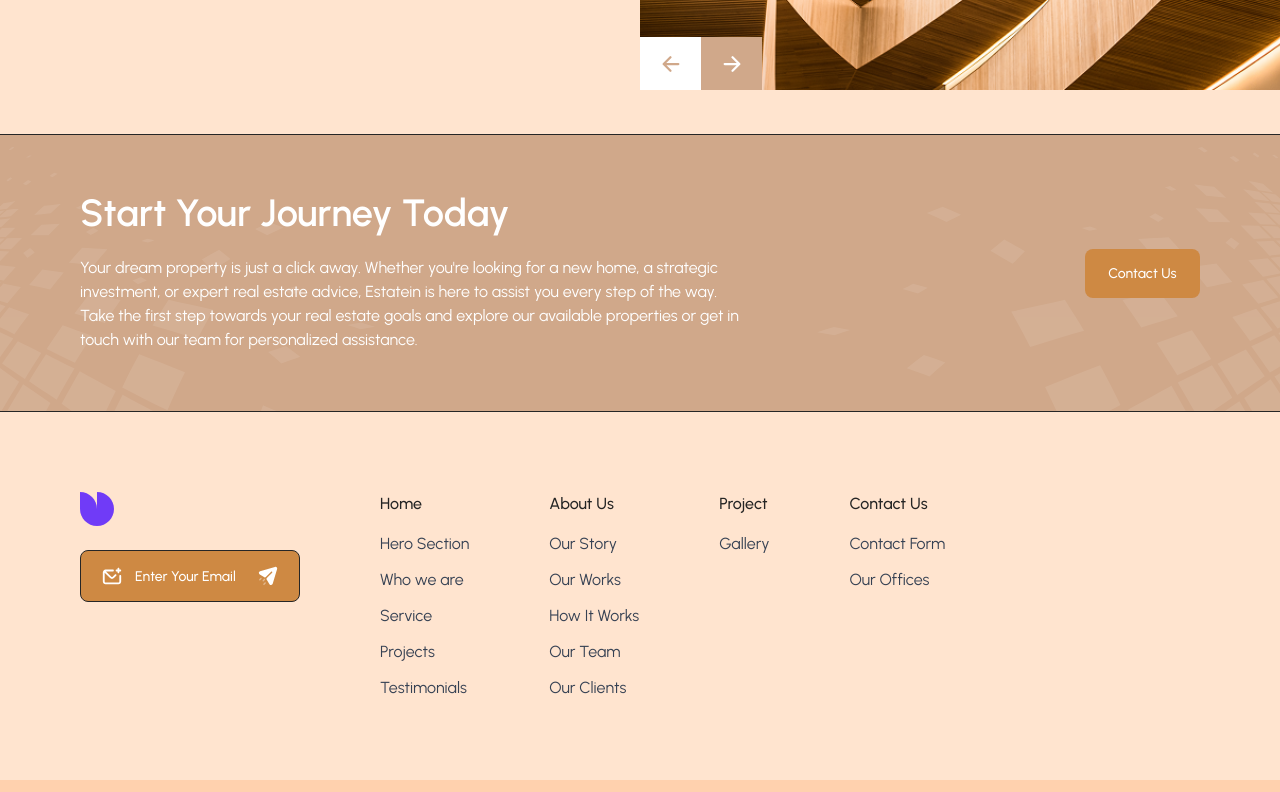
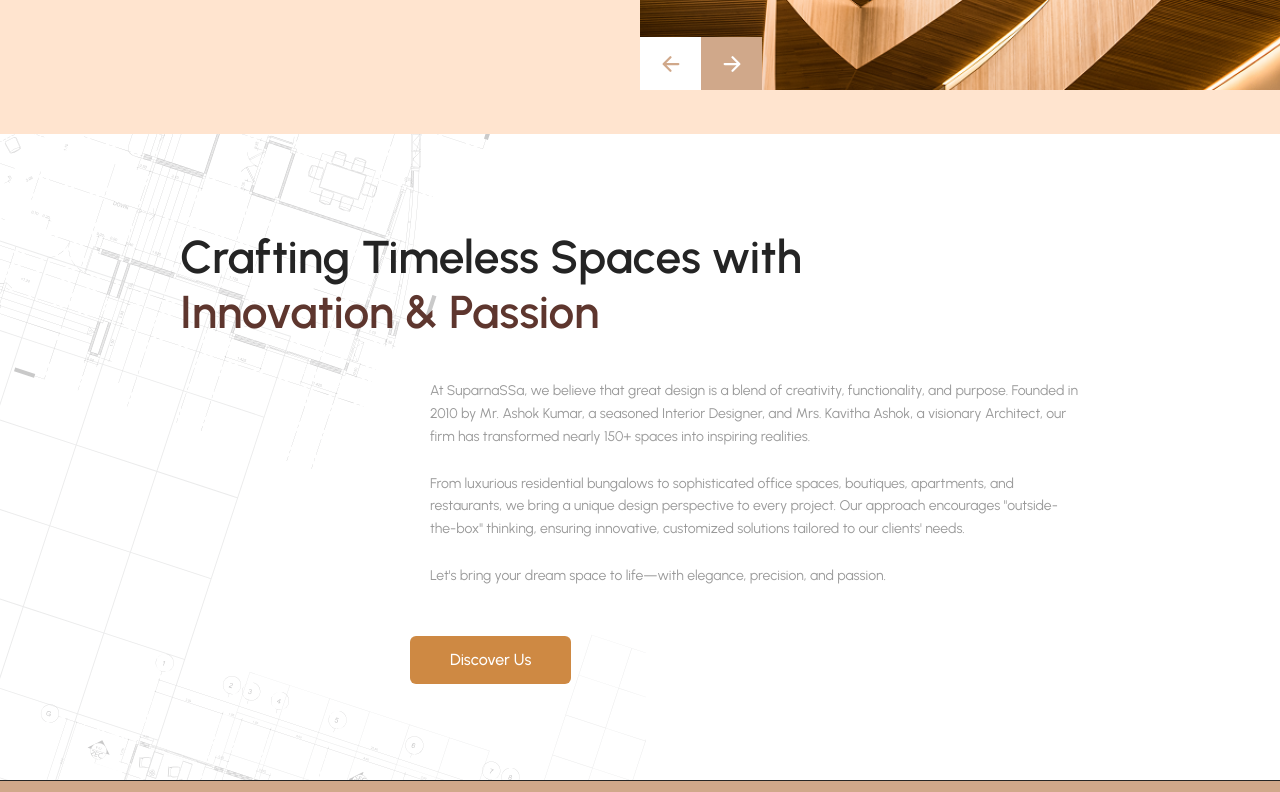
Before and after one commit to piyushappinessworld/suparnassa-frontend, a Next.js app: page / in a window 1280 px wide. Shown: the part 700-1492 px from the top of the page. Built offline with nearby package versions, Linux system fonts and the light colour scheme.

Commit message:
discover us section completed

```diff
--- a/app/page.js
+++ b/app/page.js
@@ -5,7 +5,7 @@ export default function Home() {
   return (
     <div className="w-full">
       <Banner />
-      {/* <Discover/> */}
+      <Discover/>
     </div>
   );
 }
--- a/components/Discover/Discover.jsx
+++ b/components/Discover/Discover.jsx
@@ -1,65 +1,49 @@
-import Image from 'next/image';
+import Image from "next/image";
 
 export default function Discover() {
   return (
-    <main className="min-h-screen relative">
-      {/* Background Image */}
-      <div className="absolute inset-0 z-0">
-        <div className="w-full h-full bg-[#f8f8f8]">
-          <Image
-            src="https://images.unsplash.com/photo-1574691250077-03a929faece5?q=80&w=2069&auto=format&fit=crop"
-            alt="Blueprint background"
-            fill
-            className="object-cover opacity-[0.07]"
-            priority
-          />
-        </div>
-      </div>
+    <main
+      style={{ backgroundImage: `url("/banner/discover.svg")` }}
+      className="bg-contain bg-left bg-no-repeat w-full h-auto"
+    >
+      <div className="px-6 md:px-12 lg:px-[180px] py-16 md:py-20 lg:py-24">
+        <div className="w-full">
+          {/* Heading - Desktop */}
+          <div className="">
+            <h1 className="text-[28px] lg:text-[46px] font-semibold text-[#242424] leading-[1.2]">
+              Crafting Timeless Spaces with
+              <br />
+              <span className="text-[28px] lg:text-[46px] font-semibold text-[#5E362E]">
+                Innovation & Passion
+              </span>
+            </h1>
+          </div>
 
-      {/* Content Container */}
-      <div className="relative z-10 w-full h-full">
-        <div className="container mx-auto px-6 md:px-12 lg:px-16 py-16 md:py-20 lg:py-24">
-          <div className="md:max-w-[60%] lg:max-w-[50%] xl:max-w-[45%] md:ml-auto">
-            {/* Heading - Desktop */}
-            <div className="hidden md:block">
-              <h1 className="text-[2.5rem] lg:text-[3.2rem] font-bold text-gray-900 leading-[1.2]">
-                Crafting Timeless Spaces with
-                <br />
-                <span className="text-[#73472A]">Innovation & Passion</span>
-              </h1>
-            </div>
-
-            {/* Heading - Mobile */}
-            <div className="md:hidden">
-              <h1 className="text-[2.2rem] font-bold text-gray-900 leading-[1.2]">
-                Crafting Timeless
-                <br />
-                Spaces with
-                <br />
-                <span className="text-[#73472A]">Innovation & Passion</span>
-              </h1>
-            </div>
-
+          <div className="w-full flex flex-col items-end">
             {/* Description Paragraphs */}
-            <div className="mt-8 md:mt-10 space-y-6 text-gray-500">
-              <p className="text-lg leading-relaxed">
-                At SuparnaSSa, we believe that great design is a blend of creativity, functionality, and purpose. Founded in 2010 by Mr. Ashok Kumar, a seasoned Interior Designer, and Mrs. Kavitha Ashok, a visionary Architect, our firm has transformed nearly 150+ spaces into inspiring realities.
+            <div className="w-full md:w-[75%] mt-8 md:mt-10 space-y-6 text-[#999999]">
+              <p className="text-[14px] lg:px-[20px] leading-relaxed">
+                At SuparnaSSa, we believe that great design is a blend of
+                creativity, functionality, and purpose. Founded in 2010 by Mr.
+                Ashok Kumar, a seasoned Interior Designer, and Mrs. Kavitha
+                Ashok, a visionary Architect, our firm has transformed nearly
+                150+ spaces into inspiring realities.
               </p>
 
-              <p className="text-lg leading-relaxed">
-                From luxurious residential bungalows to sophisticated office spaces, boutiques, apartments, and restaurants, we bring a unique design perspective to every project. Our approach encourages "outside-the-box" thinking, ensuring innovative, customized solutions tailored to our clients' needs.
+              <p className="text-[14px] lg:px-[20px] leading-relaxed">
+                From luxurious residential bungalows to sophisticated office
+                spaces, boutiques, apartments, and restaurants, we bring a
+                unique design perspective to every project. Our approach
+                encourages "outside-the-box" thinking, ensuring innovative,
+                customized solutions tailored to our clients' needs.
               </p>
-
-              <div className="h-2"></div>
-
-              <p className="text-lg leading-relaxed">
-                Let's bring your dream space to life—with elegance, precision, and passion.
+              <p className="text-[14px] lg:px-[20px] leading-relaxed">
+                Let's bring your dream space to life—with elegance, precision,
+                and passion.
               </p>
             </div>
-
-            {/* CTA Button */}
-            <div className="mt-10 md:mt-12">
-              <button className="bg-[#C89666] hover:bg-[#B88555] text-white font-medium py-3 px-10 rounded-md transition duration-300">
+            <div className="w-full md:w-[75%] mt-5 md:mt-12">
+              <button className="bg-[#CE8943] text-white font-medium py-3 px-10 rounded-md transition duration-300">
                 Discover Us
               </button>
             </div>
```
Also changed, not shown: public/banner/discover.svg (added).
